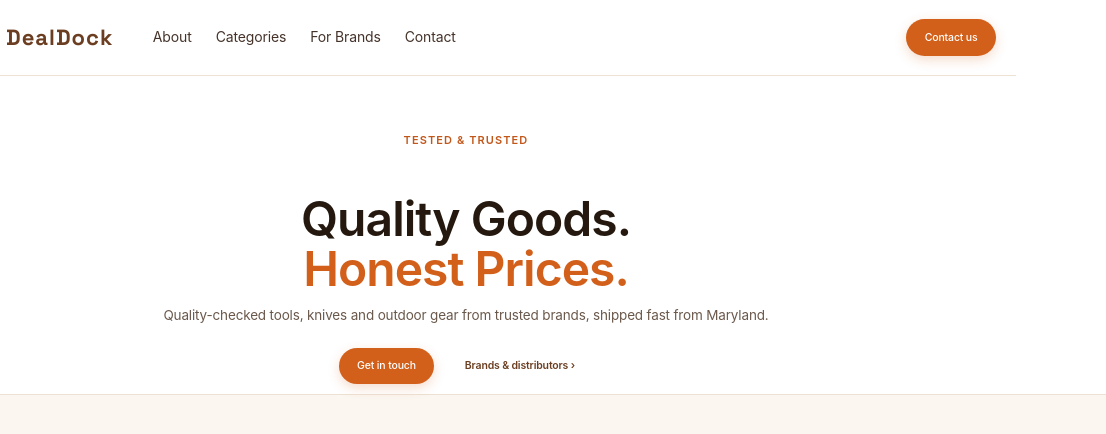
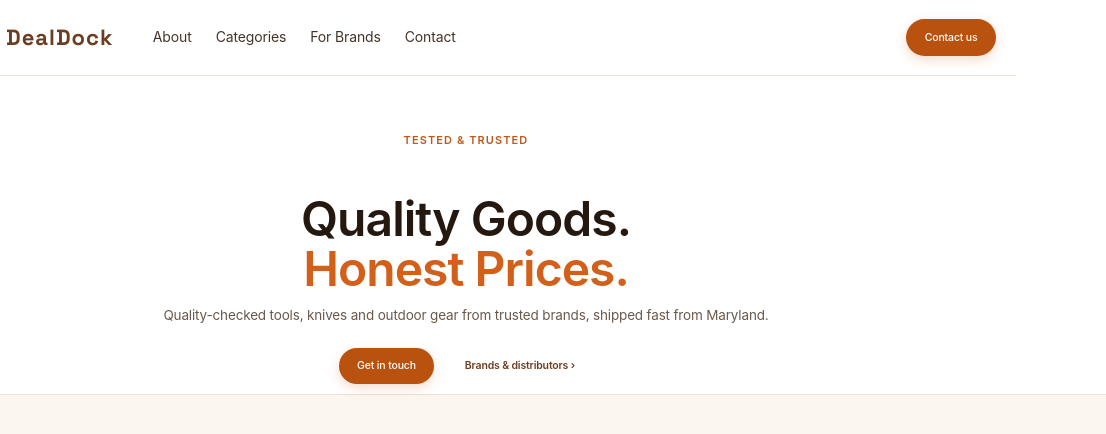
Before and after one commit to Beanlt/dealdock-site, a plain HTML site: page index.html in a window 1280 px wide. Shown: the top 434 px of the page, 174-1280 px from the left. Drawn offline with Linux system fonts and the light colour scheme.

Commit message:
New favicon (orange tile) and darker button orange for contrast
Co-Authored-By: Claude Opus 5.5 <noreply@anthropic.com>
Claude-Session: https://claude.ai/code/session_015Z27SisgaN4DwkVY1Vowgr

```diff
--- a/index.html
+++ b/index.html
@@ -119,7 +119,7 @@ footer{background:#080809;border-top:1px solid var(--line);padding:36px 0}
 }
 @media (prefers-reduced-motion:reduce){html{scroll-behavior:auto}.btn,.card{transition:none}}
 :root{--bg:#FFFFFF;--alt:#FBF6F0;--hdr:rgba(255,255,255,.95);--surface:#FBF6F0;--surface-h:#F5ECE1;--line:#EDE1D3;
---t1:#25190F;--t2:#45332A;--t3:#6A584B;--t4:#9C8979;--main:#6B3E21;--btn:#D2601A;--btn-h:#B9520F;--headline:#D2601A;--accent:#C2571A;
+--t1:#25190F;--t2:#45332A;--t3:#6A584B;--t4:#9C8979;--main:#6B3E21;--btn:#B9520F;--btn-h:#9E450C;--headline:#D2601A;--accent:#C2571A;
 --icon-bg:rgba(210,96,26,.11);--icon:#C2571A;--block:#63391F;--block-accent:#F0A25F;--block-btn-text:#25190F;--foot:#2F1D12}
 #about .card{background:#fff}
 .hero{background:linear-gradient(180deg,#FFF8F1 0%,#FFFFFF 100%)}
```
Also changed, not shown: 404.html (+1 -1 lines), assets/apple-touch-icon.png, assets/favicon.png.
